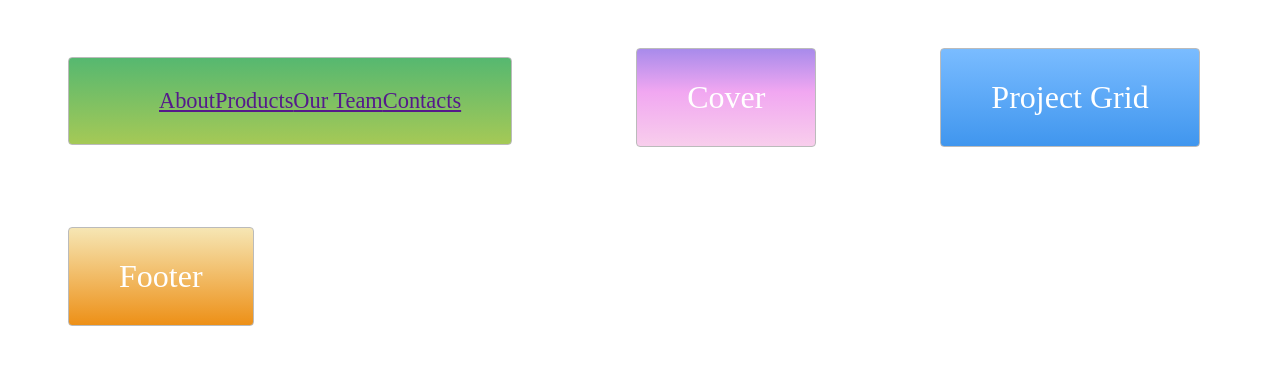
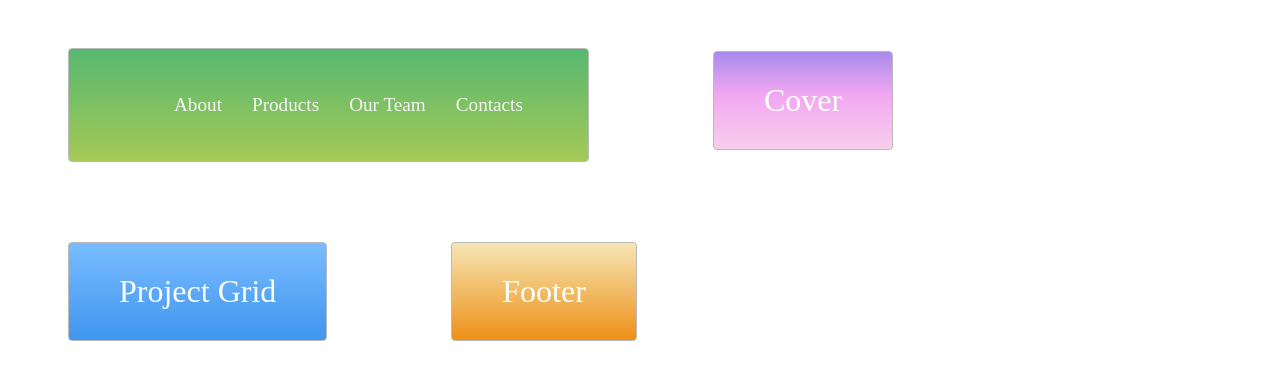
Before and after one commit to idamezhim/MY-WEBPAGES, a plain HTML site: page Navigation Exercise/Nav.html in a window 1280 px wide. Drawn offline with Linux system fonts and the light colour scheme.

Commit message:
Some Minor changes

```diff
--- a/Navigation Exercise/New.Css
+++ b/Navigation Exercise/New.Css
@@ -20,8 +20,17 @@
 .main-nav{
     display: flex;
     list-style: none;
-    font-size: 0.7em;
+    font-size: 0.6em;
     margin: 0;
+}
+
+li{
+    padding: 15px;
+}
+
+a{
+color: #f5f5f6;
+text-decoration: none;
 }
 
 /*https://paulund.co.uk/how-to-create-shiny-css-buttons*/
```
